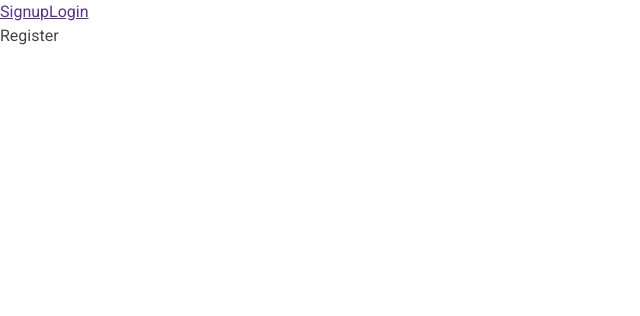
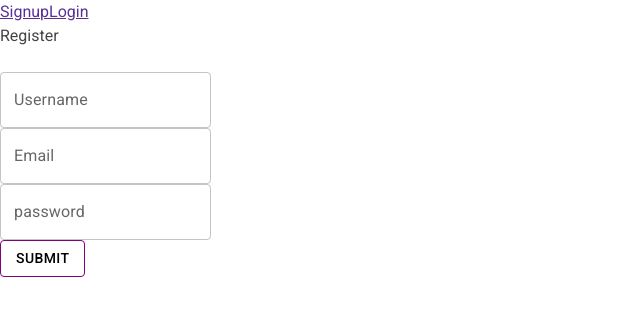
Before and after one commit to Sergoto/front-end-newriders, a React (Create React App) app: page /register in a window 1280 px wide. Shown: the top 316 px of the page, without its empty margins (0-640 px from the left). Built offline with nearby package versions, Linux system fonts and the light colour scheme; no server answers.

Commit message:
Register page works

```diff
--- a/src/components/Login.js
+++ b/src/components/Login.js
@@ -47,9 +47,6 @@ let handleSubmit = async (e) => {
 })
      }
 
-     function handlechange(){
-
-     };
 
 
   return (
@@ -78,7 +75,7 @@ let handleSubmit = async (e) => {
         />
 
           <br />
-          <Button onChange={handlechange} type="submit"  variant='outlined'
+          <Button type="submit"  variant='outlined'
   sx={{ color: 'black', backgroundColor: 'white', borderColor: 'purple' }}>Submit</Button>
 
         </form>
--- a/src/components/Register.js
+++ b/src/components/Register.js
@@ -1,9 +1,90 @@
-import React from 'react'
+import React, { useState, useEffect } from 'react';
+import { Button, TextField } from '@mui/material';
+import axios from 'axios';
+import { useNavigate } from "react-router-dom";
+
+import { useContext } from "react";
+import AppContext from "./AppContext";
+axios.defaults.withCredentials = true;
 
 function Register() {
-  return (
-    <div>Register</div>
-  )
+
+
+  const myContext = useContext(AppContext);
+  const nav = useNavigate();
+
+
+
+const [username, setUsername] = useState("");
+const [email, setEmail] = useState("");
+const [password, setPassword] = useState("");
+
+
+
+let handleSubmit = async (e) => {
+  e.preventDefault();
+
+  axios.post('http://localhost:8001/register' , {
+    username: username,
+    email: email,
+    password: password,
+   }).then((res)=>{
+       console.log(res);
+
+       nav("/login");
+
+
+
+}) .catch((error) => {
+
+});
+   }
+
+
+
+return (
+  <div>Register
+<form onSubmit={handleSubmit}>
+
+        <br/>
+
+        <TextField
+        id="outlined-static"
+        label="Username"
+
+        value={username}
+        placeholder="Username"
+        onChange={(e) => setUsername(e.target.value)}
+      />
+
+        <br />
+
+        <TextField
+        id="outlined-static"
+        label="Email"
+
+        value={email}
+        placeholder="Email"
+        onChange={(e) => setEmail(e.target.value)}
+      />
+
+        <br />
+
+        <TextField
+        id="outlined-static"
+        label="password"
+        value={password}
+        placeholder="Password"
+        onChange={(e) => setPassword(e.target.value)}
+      />
+
+        <br />
+        <Button type="submit"  variant='outlined'
+sx={{ color: 'black', backgroundColor: 'white', borderColor: 'purple' }}>Submit</Button>
+
+      </form>
+  </div>
+)
 }
 
 export default Register
```
